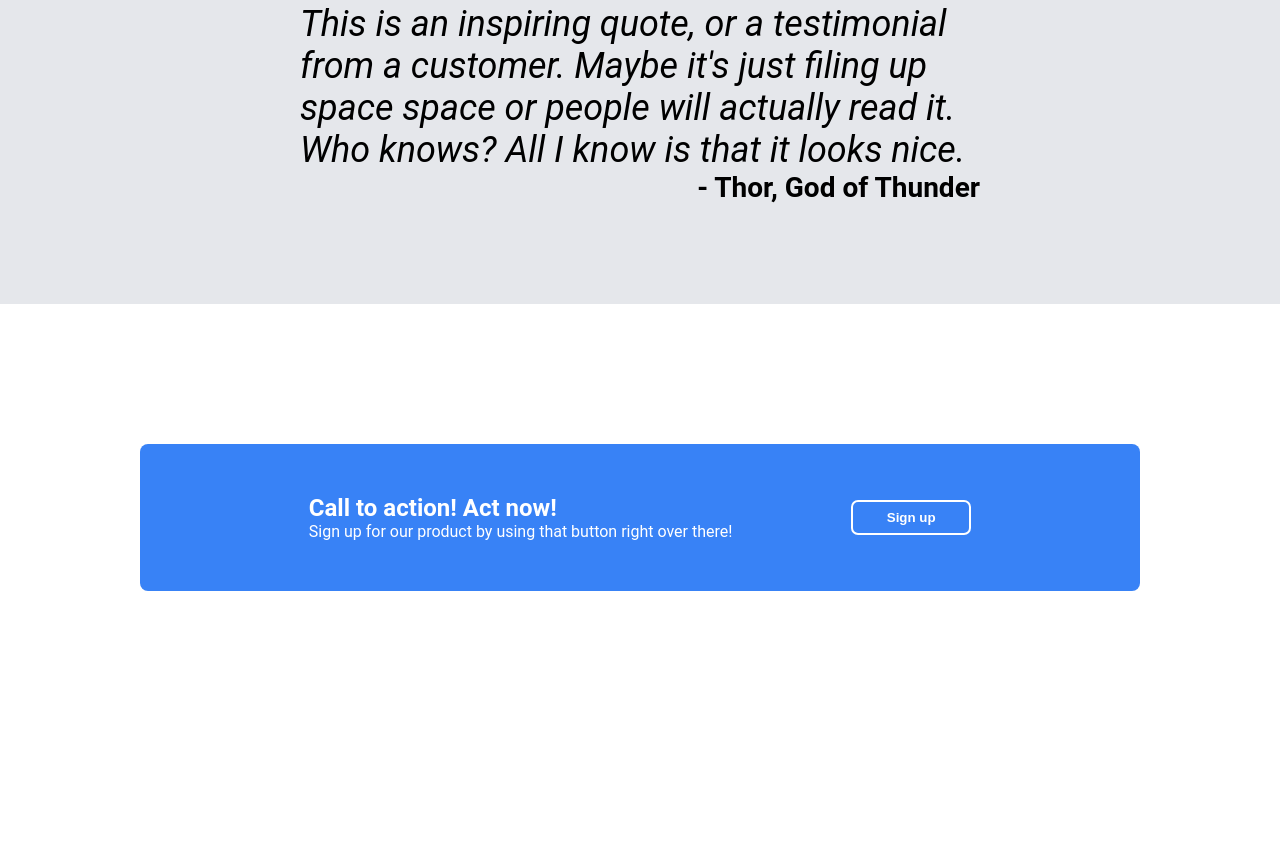
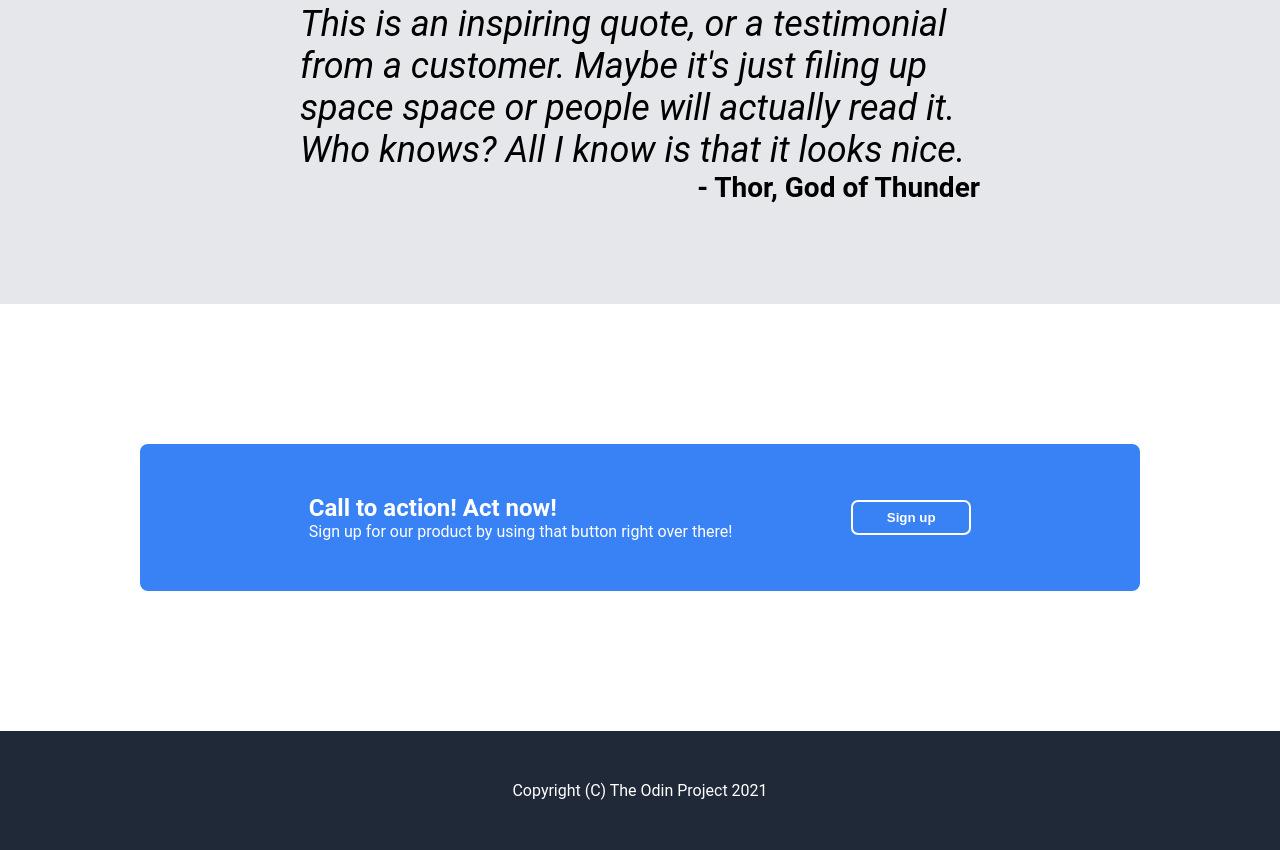
Before and after one commit to Bluey713/Landing-page, a plain HTML site: page index.html in a window 1280 px wide. Shown: the part 1174-2024 px from the top of the page. Before the commit the page ends 1905 px from the top, so only its background shows below. Drawn offline with Linux system fonts and the light colour scheme.

Commit message:
Finished footer. Landing page is finished. Noticed some formatting issues when zooming in on chrome

```diff
--- a/index.html
+++ b/index.html
@@ -74,11 +74,11 @@
             </div>
             <button class="button2">Sign up</button>
 
+        </div>
+    </div>
 
-        </div>
-
-
-
+    <div class="footer">
+        Copyright (C) The Odin Project 2021
 
     </div>
 
--- a/style.css
+++ b/style.css
@@ -51,6 +51,14 @@ body {
     align-items: center;
     width: 1100px;
 
+}
+
+.footer{
+    background-color: #1f2937;
+    display: flex;
+    justify-content: center;
+    padding: 50px;
+    color: white;
 }
 
 .white-text, .call{
```
